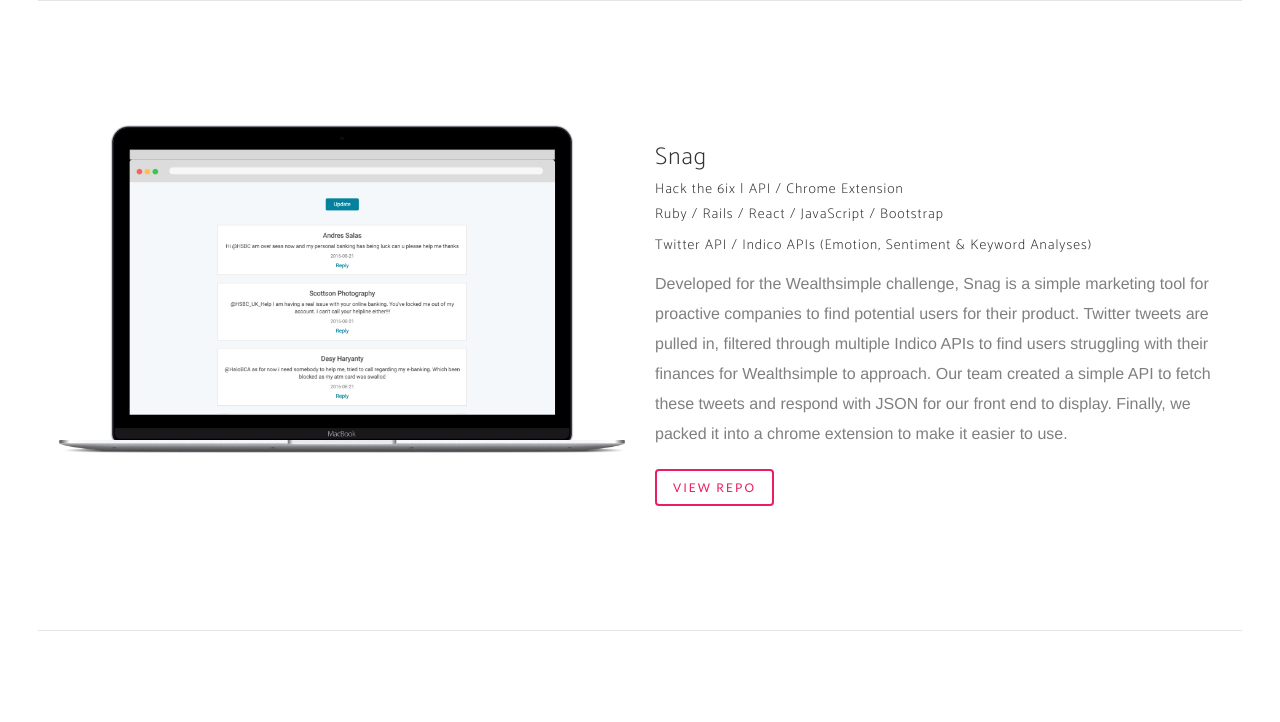
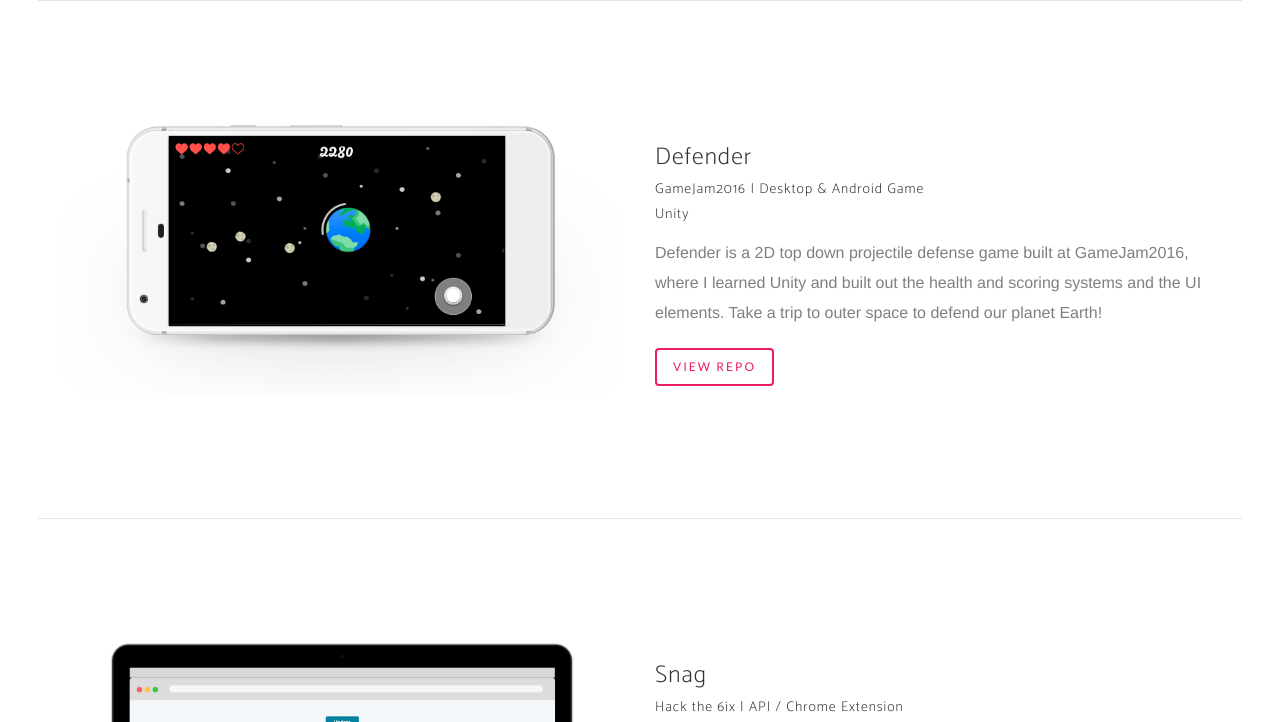
Before and after one commit to carol-yao/wip-website, a website: page index.html in a window 1280 px wide. Shown: the part 1960-2682 px from the top of the page. Drawn offline with nearby package versions, Linux system fonts and the light colour scheme; a web font is replaced by a local one.

Commit message:
fixed text styling and added defender

```diff
--- a/index.html
+++ b/index.html
@@ -108,6 +108,26 @@
     </div>
   </div>
 
+<div class="divider" id="defender"></div>
+
+  <div class="row project">
+    <div class="col-md-6">
+      <a href="#">
+        <img class="img-responsive" src="img/defender.png" alt="">
+      </a>
+    </div>
+    <div class="col-md-6">
+      <h3>Defender</h3>
+      <h5>GameJam2016 | Desktop &amp; Android Game</h5>
+      <h5>Unity</h5>
+      <p>Defender is a 2D top down projectile defense game built at GameJam2016, where I learned Unity and built
+    out the health and scoring systems and the UI elements. Take a trip to outer space to defend our planet Earth!
+      </p>
+      <!-- <a class="btn btn-primary" href="https://remindr-me.herokuapp.com/">View Live</a> -->
+      <a class="btn btn-primary" href="https://github.com/SlamminJam2016/WombDefender">View Repo</a>
+    </div>
+  </div>
+
   <div class="divider" id="snag"></div>
 
     <div class="row project">
@@ -139,7 +159,7 @@
     <div class="col-md-6">
       <h3>WISTEM Website</h3>
       <h5>In Progress | UW WISTEM</h5>
-      <h5>HTML / CSS / Bootstrap<br><br>
+      <h5>HTML / CSS / Bootstrap</h5><br><br>
       <p>Our organization aims to connect young women in STEM at the University of Waterloo by building a community to share ideas and learn new industry skills.
       As the Web Development Coordinator, I designed and developed the website to expand our reach by implementing a subscription feature to deliver announcements and news about our events.</p>
       <a class="btn btn-primary" href="https://carol-yao.github.io/wistem_website/">View Site</a>
@@ -157,7 +177,7 @@
     <div class="col-md-6">
       <h3>Somo Project Survey Platform</h3>
       <h5>In Progress | UW Blueprint</h5>
-      <h5>React / Ruby on Rails<br><br>
+      <h5>React / Ruby on Rails</h5><br><br>
       <p>The SOMO Project is a non-profit organization that acts as an accelerator and incubator for visionary entrepreneurs in Africa.
       This web application is a cost-effective SMS-based tool and companion web application to help the entrepreneurs manage and distribute surveys their communities through text since there is no reliable data coverage in many parts of Africa.</p>
       <a class="btn btn-primary" href="https://github.com/uwblueprint">View Repo</a>
```
Also changed, not shown: img/defender.png (added).
